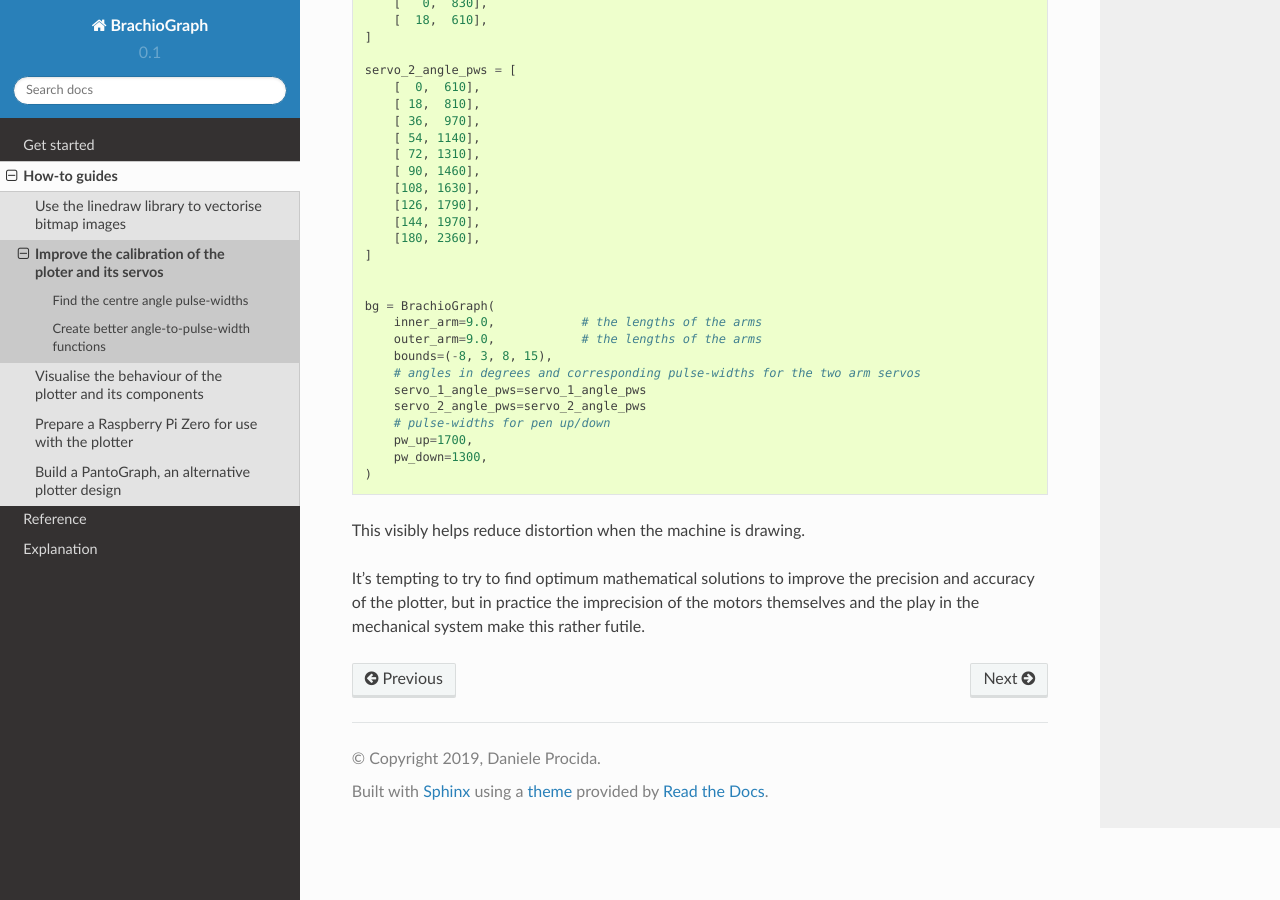
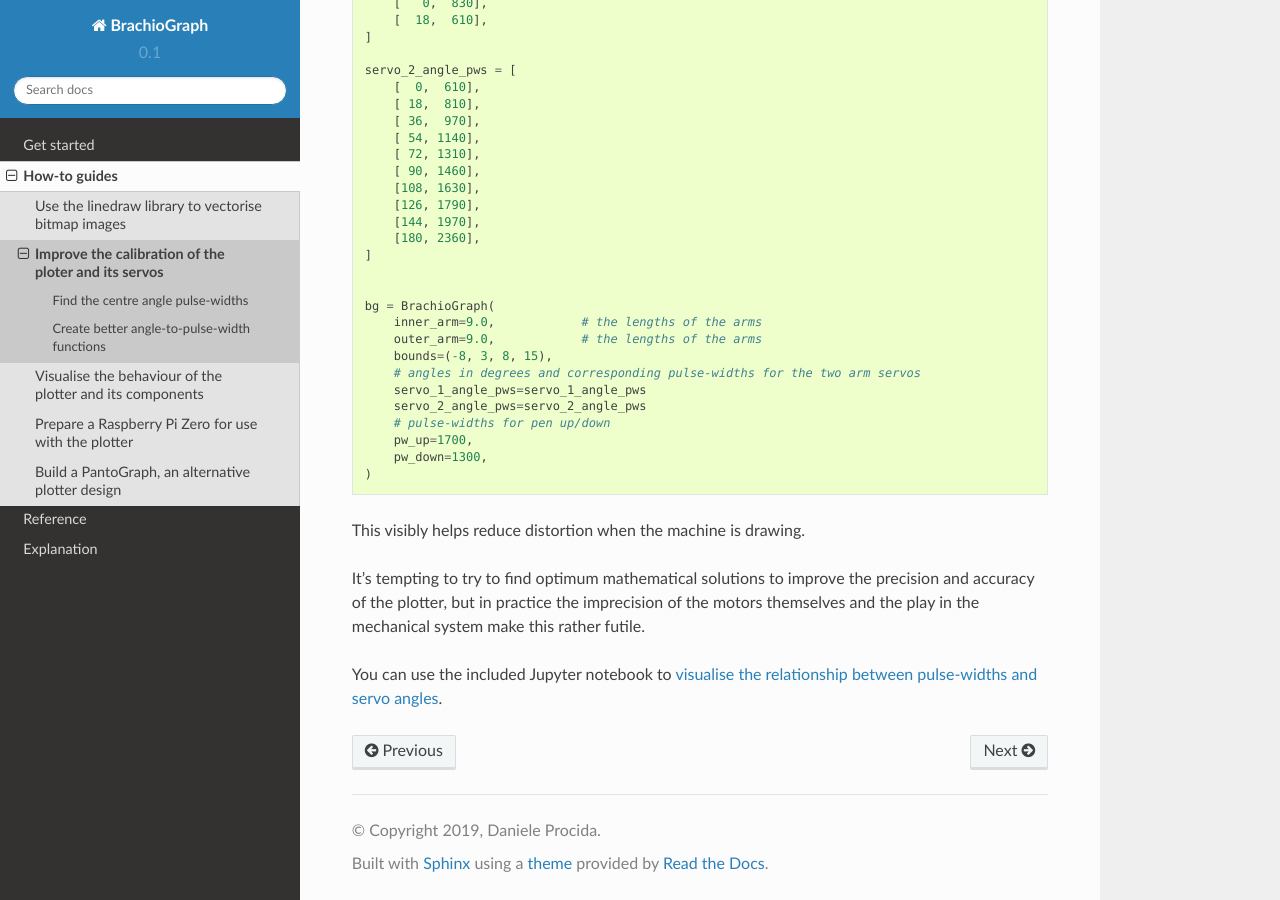
Before and after one commit to evildmp/BrachioGraph, a Sphinx documentation site: the page built from docs/how-to/improve-calibration.rst, in a window 1280 px wide and 900 px high, scrolled down 2173 px. Built offline with Sphinx 7.4.7 and the Read the Docs theme 2.0.0, drawn with Linux system fonts in a browser that asks for light colours.

Commit message:
Added internal documentation links

```diff
--- a/docs/get-started/drive.rst
+++ b/docs/get-started/drive.rst
@@ -86,6 +86,8 @@ Reinitialise your plotter with these values::
     bg = BrachioGraph(inner_arm=<inner_arm>, outer_arm=<outer_arm>, bounds=<bounds)
 
 
+.. _start-plotting:
+
 Test it
 -------
 
--- a/docs/how-to/improve-calibration.rst
+++ b/docs/how-to/improve-calibration.rst
@@ -122,3 +124,6 @@ This visibly helps reduce distortion when the machine is drawing.
 
 It's tempting to try to find optimum mathematical solutions to improve the precision and accuracy of the plotter, but
 in practice the imprecision of the motors themselves and the play in the mechanical system make this rather futile.
+
+You can use the included Jupyter notebook to :ref:`visualise the relationship between pulse-widths and servo angles
+<visualise-servo-behaviour>`.
--- a/docs/how-to/use-linedraw.rst
+++ b/docs/how-to/use-linedraw.rst
@@ -1,3 +1,5 @@
+.. _use-linedraw:
+
 How to use the ``linedraw.py`` library to vectorise images
 ==========================================================
 
--- a/docs/how-to/visualise-behaviour.rst
+++ b/docs/how-to/visualise-behaviour.rst
@@ -1,5 +1,7 @@
 How to visualise plotter behaviour
 ==================================
+
+.. _visualise-servo-behaviour:
 
 Visualise the relationship between pulse-widths and angles
 ----------------------------------------------------------
```
Also changed, not shown: other parts of docs/how-to/improve-calibration.rst (+2 -0 lines), docs/index.rst (+6 -5 lines).
